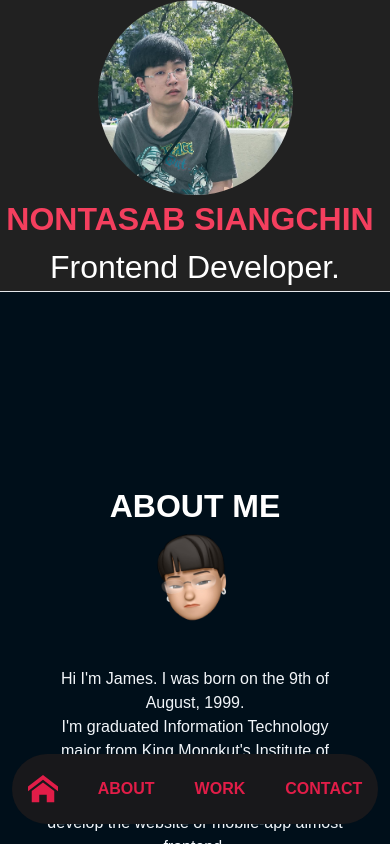
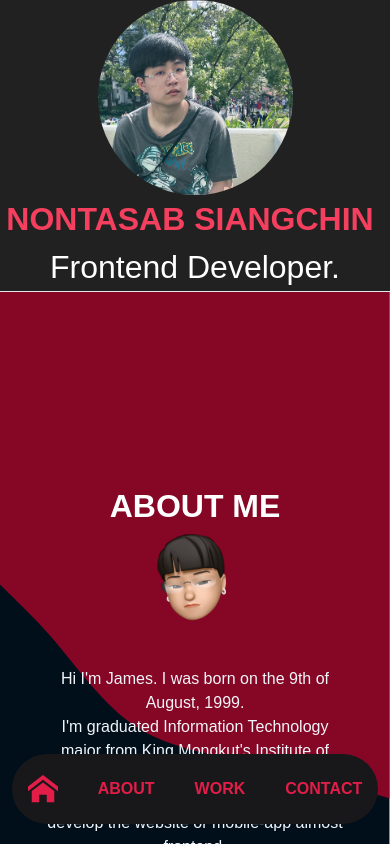
Before and after one commit to jamesmhee/portfolio, a React (Vite) app: page / in a window 390 px wide. Shown: the top 844 px of the page. Built offline with nearby package versions, Linux system fonts and the light colour scheme; a web font is replaced by a local one.

Commit message:
edit home and about and edit to one page website

```diff
--- a/src/pages/About.jsx
+++ b/src/pages/About.jsx
@@ -3,7 +3,7 @@ import arprofile from '../assets/arprofile.png'
 
 const About = () => {
   return (
-    <div id="about" className="bg-about-2 bg-slate-900 bg-cover bg-center flex md:flex-row flex-col justify-center items-center text-slate-100 min-h-screen">
+    <div id="about" className="bg-about-2 bg-cover md:bg-cover md:bg-center bg-right flex md:flex-row flex-col justify-center items-center text-slate-100 min-h-screen">
       <div className='md:order-1 order-2 md:w-7/12 grow-0 p-10 flex flex-col text-center md:text-right'>
         Hi I'm James. I was born on the 9th of August, 1999.<br></br>I'm graduated Information Technology major from King Mongkut's Institute of Technology Ladkrabang.<br></br>
         I'm Web Developer, I prefer to design and develop the website or mobile-app almost frontend.<br></br>I am extremely motivated to constantly develop my skills and grow professionally.
```
